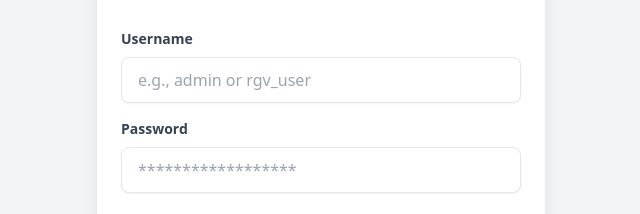
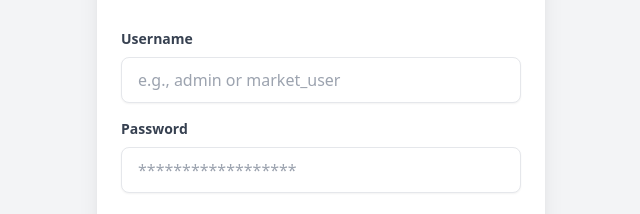
Before and after one commit to rasoolkhan1010/s3-retail-solutions, a plain HTML site: page frontend/index.html in a window 1280 px wide. Shown: the part 166-380 px from the top of the page, 319-959 px from the left. Drawn offline with Linux system fonts and the light colour scheme; no server answers.

Commit message:
Update index.html

```diff
--- a/frontend/index.html
+++ b/frontend/index.html
@@ -21,7 +21,7 @@
             <!-- Username -->
             <div class="mb-4">
                 <label for="username" class="block text-gray-700 text-sm font-bold mb-2">Username</label>
-                <input type="text" id="username" placeholder="e.g., admin or rgv_user" class="shadow-sm appearance-none border rounded-lg w-full py-3 px-4 text-gray-700 leading-tight focus:outline-none focus:ring-2 focus:ring-blue-500" />
+                <input type="text" id="username" placeholder="e.g., admin or market_user" class="shadow-sm appearance-none border rounded-lg w-full py-3 px-4 text-gray-700 leading-tight focus:outline-none focus:ring-2 focus:ring-blue-500" />
             </div>
 
             <!-- Password -->
```
